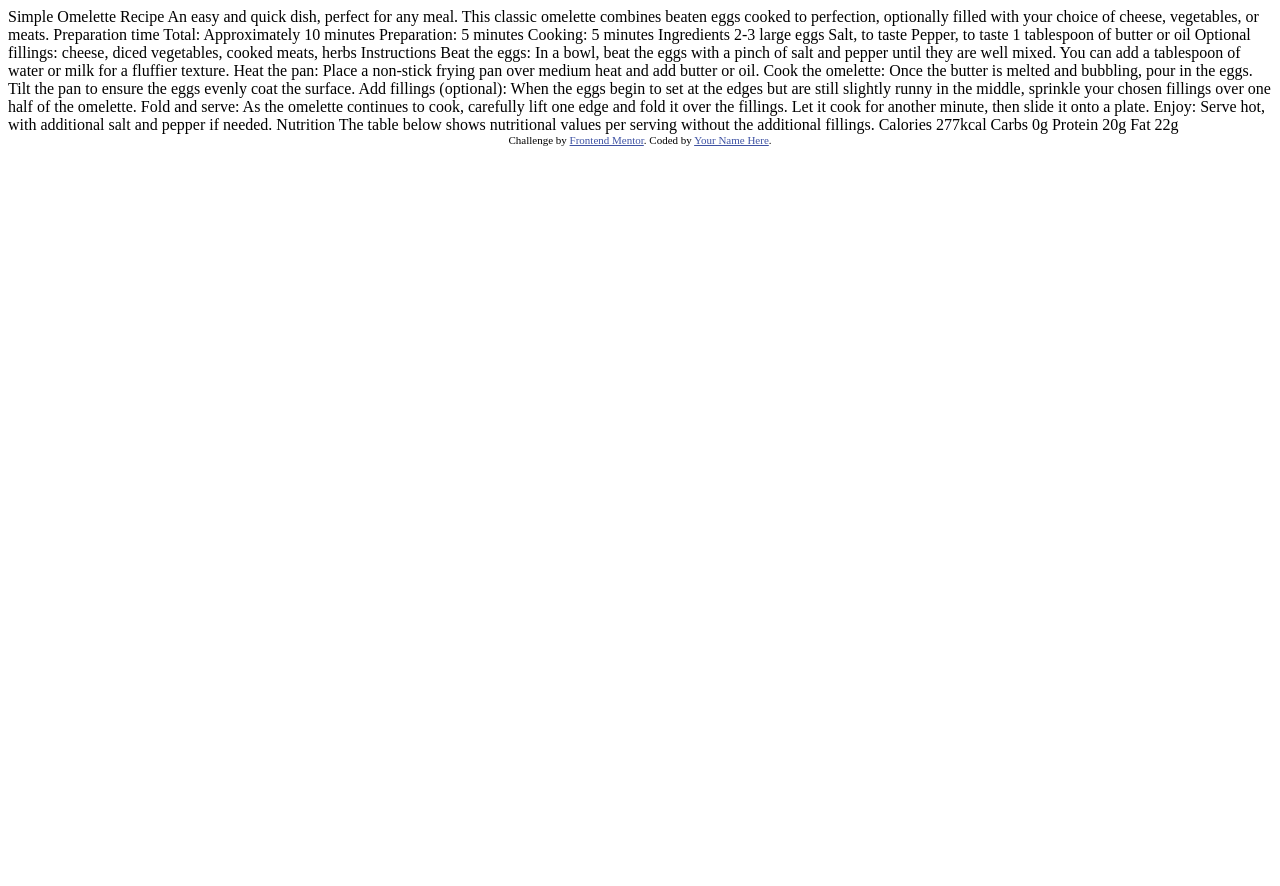
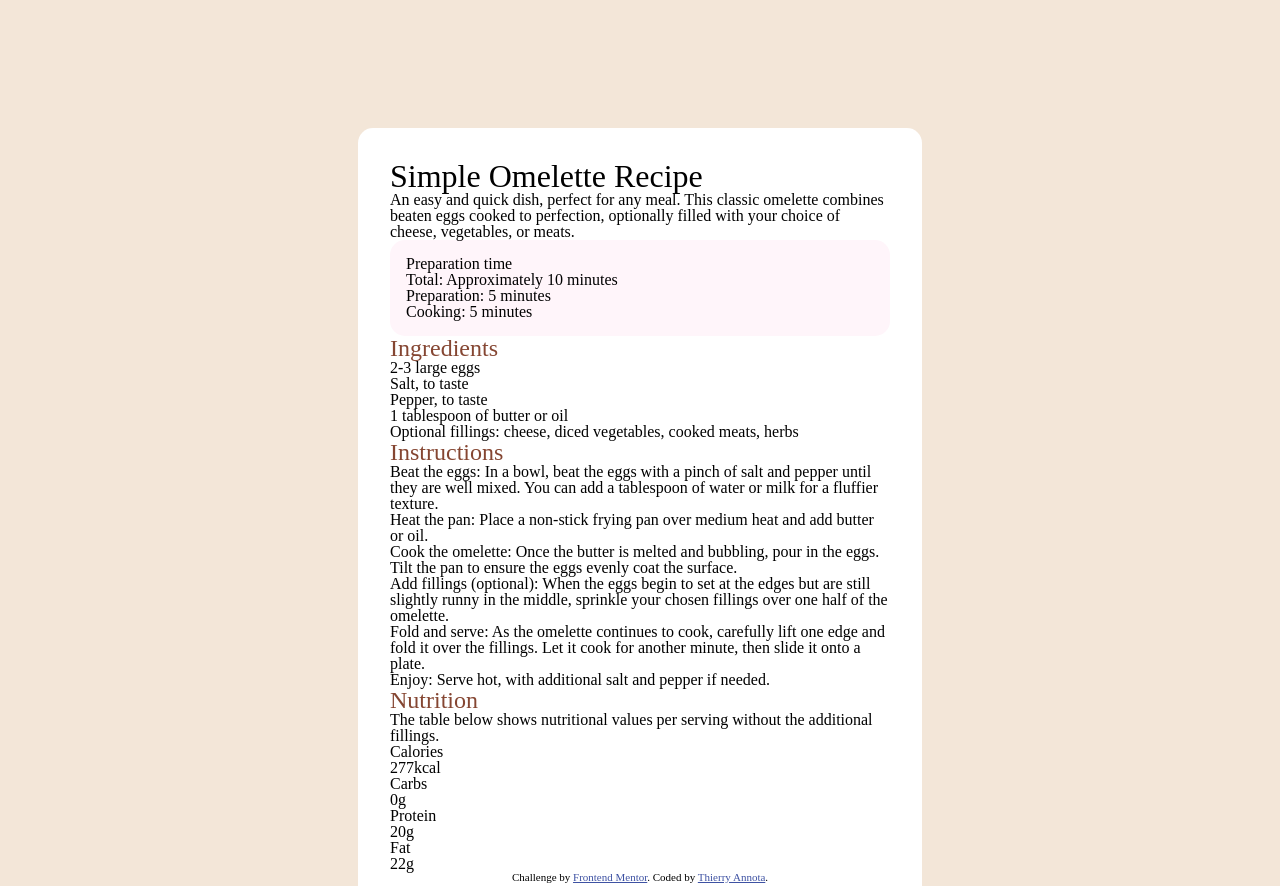
Before and after one commit to ThierryAnnota/Recipe_page_Frontend_Mentor, a plain HTML site: page index.html in a window 1280 px wide. Shown: the top 886 px of the page. Before the commit the page ends 800 px from the top, so only its background shows below. Drawn offline with Linux system fonts and the light colour scheme.

Commit message:
premiers essais css après strucutre globale html

```diff
--- a/index.html
+++ b/index.html
@@ -5,7 +5,8 @@
   <meta name="viewport" content="width=device-width, initial-scale=1.0"> <!-- displays site properly based on user's device -->
 
   <link rel="icon" type="image/png" sizes="32x32" href="./assets/images/favicon-32x32.png">
-
+  <link rel="stylesheet" href="reset.css">
+  <link rel="stylesheet" href="style.css">
   <title>Frontend Mentor | Recipe page</title>
 
   <!-- Feel free to remove these styles or customise in your own stylesheet 👍 -->
@@ -15,63 +16,71 @@
   </style>
 </head>
 <body>
+<div class="container">
+  <div class="page">
+    <header>
+      <h1>Simple Omelette Recipe</h1>
+      <p class="resume">
+        An easy and quick dish, perfect for any meal. This classic omelette combines beaten eggs cooked to perfection, optionally filled with your choice of cheese, vegetables, or meats.
+      </p>
+      <div class="preparationTime">
+        <ul class="preparationTime-title">Preparation time
+        <li class="preparationTime-li"><span>Total</span>: Approximately 10 minutes</li>
+        <li class="preparationTime-li"><span>Preparation</span>: 5 minutes</li>
+        <li class="preparationTime-li"><span>Cooking</span>: 5 minutes</li>
+        </ul>
+      </div>
 
-  Simple Omelette Recipe
+      <div class="ingredients">
+        <h2>Ingredients</h2>
+        <ul class="ingredients-ul">
+          <li class="ingredients-li">2-3 large eggs</li>
+          <li class="ingredients-li">Salt, to taste</li>
+          <li class="ingredients-li">Pepper, to taste</li>
+          <li class="ingredients-li">1 tablespoon of butter or oil</li>
+          <li class="ingredients-li">Optional fillings: cheese, diced vegetables, cooked meats, herbs</li>
+        </ul>
+      </div>
+    </header>
+    <section class="instructions">
+      <h2 class="instructions-title">Instructions</h2>
+      <ol class="instructions-ol">
+        <li class="instructions-li"><span class="instructions-span">Beat the eggs</span>: In a bowl, beat the eggs with a pinch of salt and pepper until they are well mixed. You can add a tablespoon of water or milk for a fluffier texture.</li>
+        <li class="instructions-li"><span class="instructions-span">Heat the pan</span>: Place a non-stick frying pan over medium heat and add butter or oil.</li>
+        <li class="instructions-li"><span class="instructions-span">Cook the omelette</span>: Once the butter is melted and bubbling, pour in the eggs. Tilt the pan to ensure the eggs evenly coat the surface.</li>
+        <li class="instructions-li"><span class="instructions-span">Add fillings (optional)</span>: When the eggs begin to set at the edges but are still slightly runny in the middle, sprinkle your chosen fillings over one half of the omelette.</li>
+        <li class="instructions-li"><span class="instructions-span">Fold and serve</span>: As the omelette continues to cook, carefully lift one edge and fold it over the fillings. Let it cook for another minute, then slide it onto a plate.</li>
+        <li class="instructions-li"><span class="instructions-span">Enjoy</span>: Serve hot, with additional salt and pepper if needed.</li>
+      </ol>
+    </section>
+    <section>
+      <h2 class="nutrition">Nutrition</h2>
+      <p class="nutrition-intro">The table below shows nutritional values per serving without the additional fillings.</p>
+      <div class="nutrition-array">
+        <div class="nutrition-line">
+          <div class="nutrition-macro">Calories</div>
+          <div class="nutrition-quantity">277kcal</div>
+        </div>
+        <div class="nutrition-line">
+          <div class="nutrition-macro">Carbs</div>
+          <div class="nutrition-quantity">0g</div>
+        </div>
+        <div class="nutrition-line">
+          <div class="nutrition-macro">Protein</div>
+          <div class="nutrition-quantity">20g</div>
+        </div>
+        <div class="nutrition-line">
+          <div class="nutrition-macro">Fat</div>
+          <div class="nutrition-quantity">22g</div>
+        </div>
+      </div>
+    </section>
 
-  An easy and quick dish, perfect for any meal. This classic omelette combines beaten eggs cooked
-  to perfection, optionally filled with your choice of cheese, vegetables, or meats.
-
-  Preparation time
-
-  Total: Approximately 10 minutes
-  Preparation: 5 minutes
-  Cooking: 5 minutes
-
-  Ingredients
-
-  2-3 large eggs
-  Salt, to taste
-  Pepper, to taste
-  1 tablespoon of butter or oil
-  Optional fillings: cheese, diced vegetables, cooked meats, herbs
-
-  Instructions
-
-  Beat the eggs: In a bowl, beat the eggs with a pinch of salt and pepper until they are well mixed.
-  You can add a tablespoon of water or milk for a fluffier texture.
-
-  Heat the pan: Place a non-stick frying pan over medium heat and add butter or oil.
-
-  Cook the omelette: Once the butter is melted and bubbling, pour in the eggs. Tilt the pan to ensure
-  the eggs evenly coat the surface.
-
-  Add fillings (optional): When the eggs begin to set at the edges but are still slightly runny in the
-  middle, sprinkle your chosen fillings over one half of the omelette.
-
-  Fold and serve: As the omelette continues to cook, carefully lift one edge and fold it over the
-  fillings. Let it cook for another minute, then slide it onto a plate.
-
-  Enjoy: Serve hot, with additional salt and pepper if needed.
-
-  Nutrition
-
-  The table below shows nutritional values per serving without the additional fillings.
-
-  Calories
-  277kcal
-
-  Carbs
-  0g
-
-  Protein
-  20g
-
-  Fat
-  22g
-
-  <div class="attribution">
-    Challenge by <a href="https://www.frontendmentor.io?ref=challenge" target="_blank">Frontend Mentor</a>.
-    Coded by <a href="#">Your Name Here</a>.
+    <div class="attribution">
+      Challenge by <a href="https://www.frontendmentor.io?ref=challenge" target="_blank">Frontend Mentor</a>.
+      Coded by <a href="https://github.com/ThierryAnnota" target="_blank">Thierry Annota</a>.
+    </div>
   </div>
+</div>
 </body>
 </html>
--- /dev/null
+++ b/reset.css
@@ -0,0 +1,48 @@
+/* http://meyerweb.com/eric/tools/css/reset/
+   v2.0 | 20110126
+   License: none (public domain)
+*/
+
+html, body, div, span, applet, object, iframe,
+h1, h2, h3, h4, h5, h6, p, blockquote, pre,
+a, abbr, acronym, address, big, cite, code,
+del, dfn, em, img, ins, kbd, q, s, samp,
+small, strike, strong, sub, sup, tt, var,
+b, u, i, center,
+dl, dt, dd, ol, ul, li,
+fieldset, form, label, legend,
+table, caption, tbody, tfoot, thead, tr, th, td,
+article, aside, canvas, details, embed,
+figure, figcaption, footer, header, hgroup,
+menu, nav, output, ruby, section, summary,
+time, mark, audio, video {
+	margin: 0;
+	padding: 0;
+	border: 0;
+	font-size: 100%;
+	font: inherit;
+	vertical-align: baseline;
+}
+/* HTML5 display-role reset for older browsers */
+article, aside, details, figcaption, figure,
+footer, header, hgroup, menu, nav, section {
+	display: block;
+}
+body {
+	line-height: 1;
+}
+ol, ul {
+	list-style: none;
+}
+blockquote, q {
+	quotes: none;
+}
+blockquote:before, blockquote:after,
+q:before, q:after {
+	content: '';
+	content: none;
+}
+table {
+	border-collapse: collapse;
+	border-spacing: 0;
+}
--- /dev/null
+++ b/style.css
@@ -0,0 +1,31 @@
+.container {
+    background-color: hsl(30, 54%, 90%);
+    padding-top: 10%;
+    padding-bottom: 10%;
+    height: 100vh;
+}
+
+.page{
+    background-color: hsl(0, 0%, 100%);
+    max-width: 500px;
+    margin-left: auto;
+    margin-right: auto;
+    padding: 2rem;
+    border-radius: 15px;
+}
+
+h1 {
+    font-size: 2rem;
+}
+
+h2 {
+    font-size: 1.5rem;
+    color: hsl(14, 45%, 36%);
+    font-weight: 500;
+}
+
+.preparationTime {
+    background-color: hsl(330, 100%, 98%);
+    padding: 1rem;
+    border-radius: 15px;
+}
```
